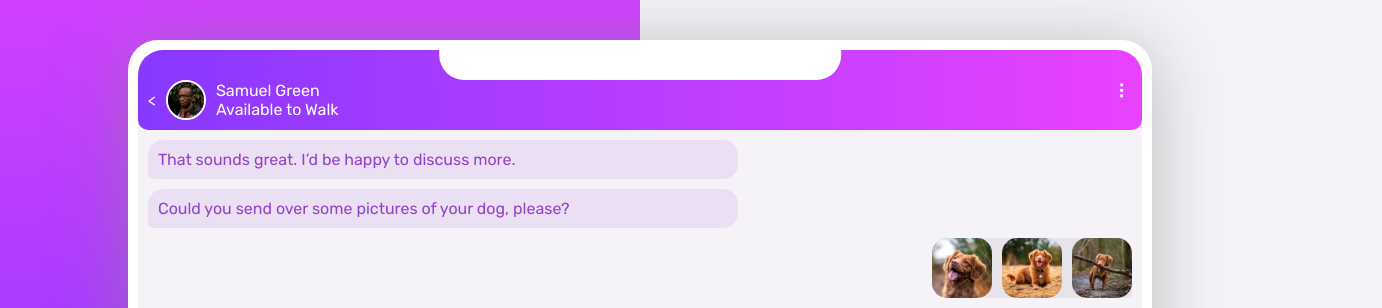
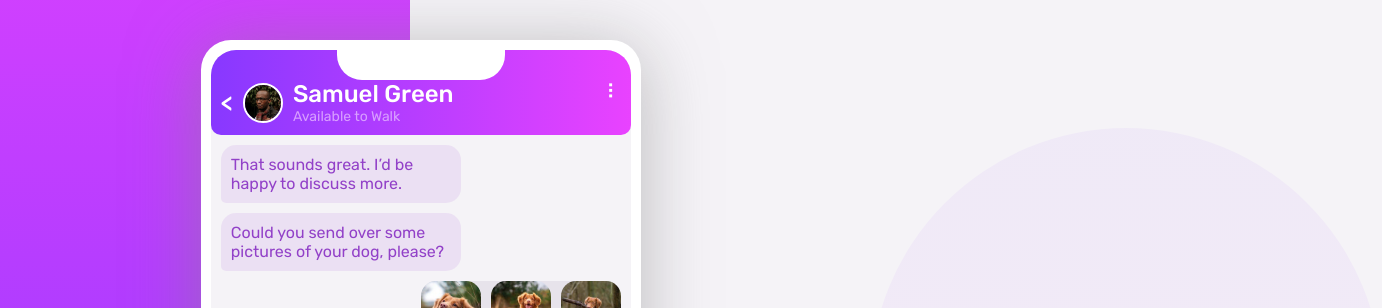
Before and after one commit to abdo-ali/Chat-app-CSS-illustration, a plain HTML site: page index.html in a window 1280 px wide. Shown: the top 308 px of the page, 1382 px wide, since content can reach past the window. Drawn offline with Linux system fonts and the light colour scheme.

Commit message:
add large screen features

```diff
--- a/index.html
+++ b/index.html
@@ -11,6 +11,7 @@
 
   <main>
     <div class="background"></div>
+    <div class="background fade"></div>
     <div class="container">
       <section class="top-section">
 
@@ -20,7 +21,7 @@
               <p><</p>
               <img src="images/avatar.jpg" alt="Samuel Green">
               <div class="chat-with">
-                <p class="name">Samuel Green</p>
+                <h1 class="name">Samuel Green</h1>
                 <p class="available">Available to Walk</p>
               </div>
             </div>
--- a/main.css
+++ b/main.css
@@ -57,11 +57,19 @@ body{
     width: 100%;
     height: 100%;
     position: absolute;
-    top: -30%;
+    top: -6%;
     left: -50%;
     z-index: -1;
     background-image: linear-gradient(to bottom, var(--gradiant-Light-Magenta), var(--gradinat-Light-Violet));
-    border-bottom-right-radius: 200px;
+    border-bottom-right-radius: 300px;
+}
+.fade{
+    position: absolute;
+    height: 85%;
+    top: 104%;
+    transform: rotate(180deg);
+    left: 50%;
+    opacity: .05;
 }
 .container{
     display: flex;
@@ -144,9 +152,17 @@ body{
     gap: 10px;
 
 }
-.top-phone > p{
+.name{
     font-weight: var(--fw-500);
-    font-size: x-large;
+    color: var(--cle-secondary-White);
+}
+.available{
+    color: var(--clr-sub-heading-Pale-Violet);
+    font-size: 14px;
+}
+.avatar > p{
+    font-weight: var(--fw-500);
+    font-size: 1.5rem;
 }
 
 .three-dots::after{
@@ -238,6 +254,7 @@ body{
 .walk-radio{
     display: flex;
     flex-direction: row;
+    align-items: center;
     gap: 10px;
 }
 .walk-time span{
@@ -273,7 +290,7 @@ input[type= "radio"]{
 input[type = "text"]{
     color: var(--clr-paragraph-Dark-Grayish-Violet);
     padding-left: 10px;
-    font-size: 1.5rem;
+    font-size: 1rem;
 }
 
 input[type = "submit"]{
@@ -307,3 +324,50 @@ input[type = "submit"]{
     color: var(--clr-paragraph-Dark-Grayish-Violet);
     line-height: 1.6    ;
 }
+/*******************LARGE-SCREEN************************/
+@media (min-width: 767px) {
+    body{
+        width: 100vw;
+        height: 100vh;
+    }
+   .container{
+    width: 100%;
+    height: 100%;
+    margin-top: 40px;
+    display: flex;
+    flex-direction: row;
+    /* justify-content: space-evenly; */
+    gap: 80px;
+   }
+   .top-section{
+    width: 440px;
+    height: 738px;
+   }
+   .bottom-section{
+    width: 28%;
+    text-align: left;
+   }
+   .background{
+    width: 40%;
+    height: 130%;
+    position: absolute;
+    top: -40%;
+    left: -8%;
+    z-index: -10;
+    background-image: linear-gradient(to bottom, var(--gradiant-Light-Magenta), var(--gradinat-Light-Violet));
+    border-bottom-right-radius: 400px;
+    border-bottom-left-radius: 400px;
+   }
+   .fade{
+    position: absolute;
+        top: 11%;
+        left: 68%;
+        transform: rotate(180deg);
+        -webkit-transform: rotate(180deg);
+        -moz-transform: rotate(180deg);
+        -ms-transform: rotate(180deg);
+        -o-transform: rotate(180deg);
+        height: 87%;
+        opacity: .05;
+}
+}
```
